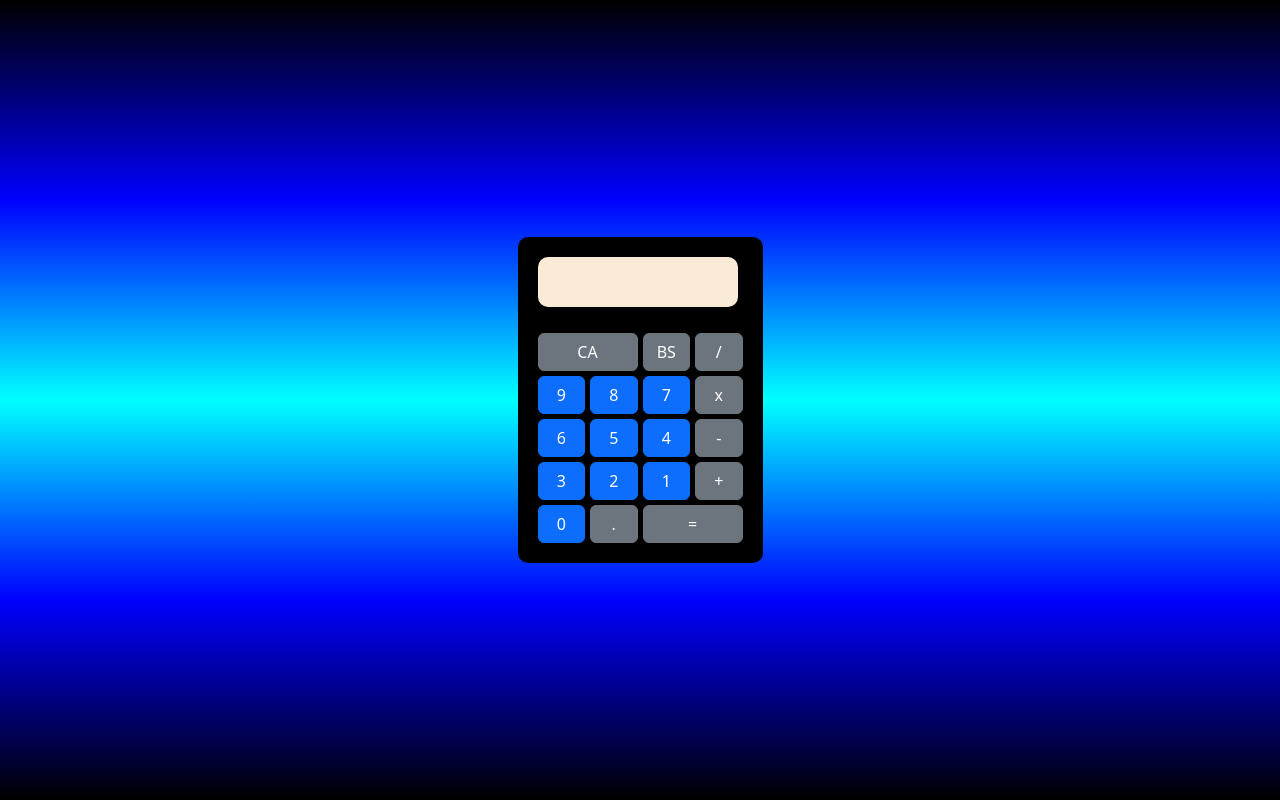
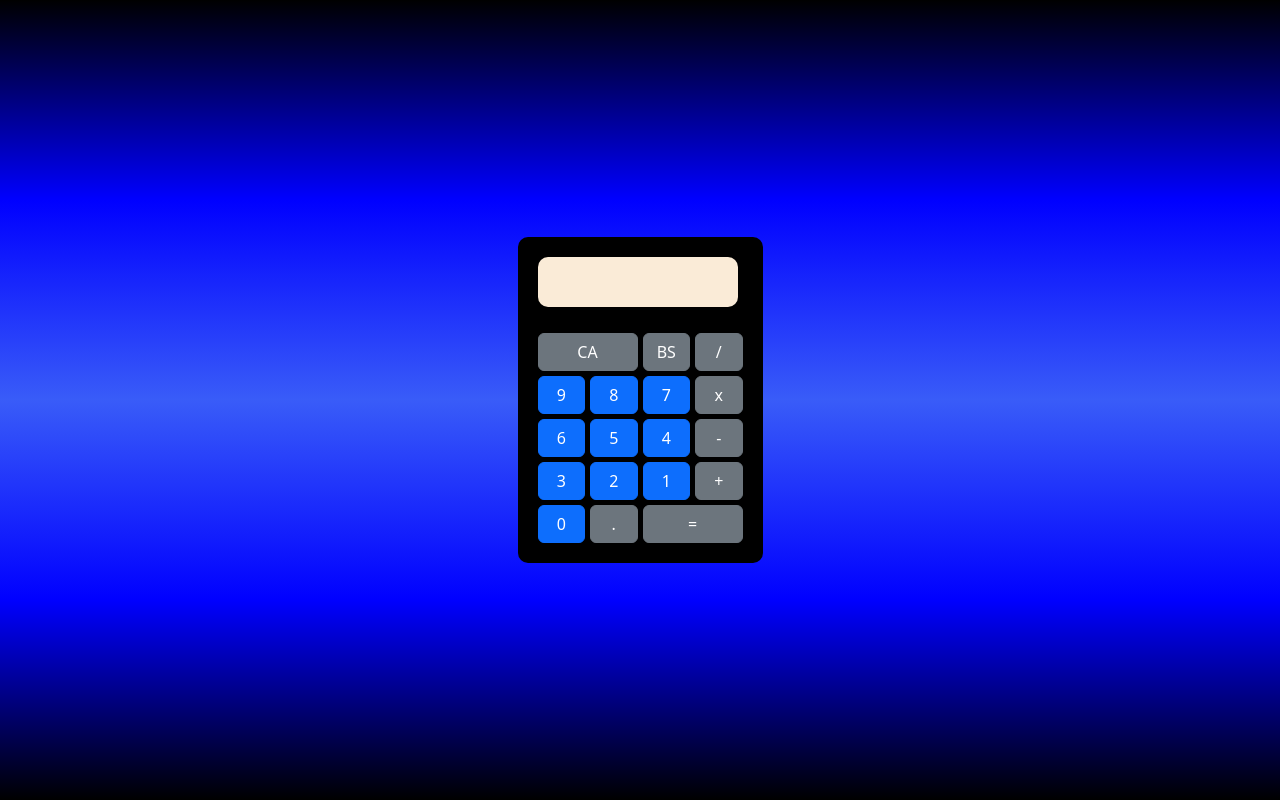
Before and after one commit to mlopes01/calculadora-web, a plain HTML site: page index.html in a window 1280 px wide. Drawn offline with nearby package versions, Linux system fonts and the light colour scheme.

Commit message:
changed background-color

```diff
--- a/css/index.css
+++ b/css/index.css
@@ -6,7 +6,7 @@
 }
 
 body {
-    background-image: linear-gradient(180deg, black, blue, aqua, blue, black);
+    background-image: linear-gradient(180deg, black, blue, rgb(57, 92, 248), blue, black);
     width: 100vw;
     height: 100vh;
     display: flex;
```
